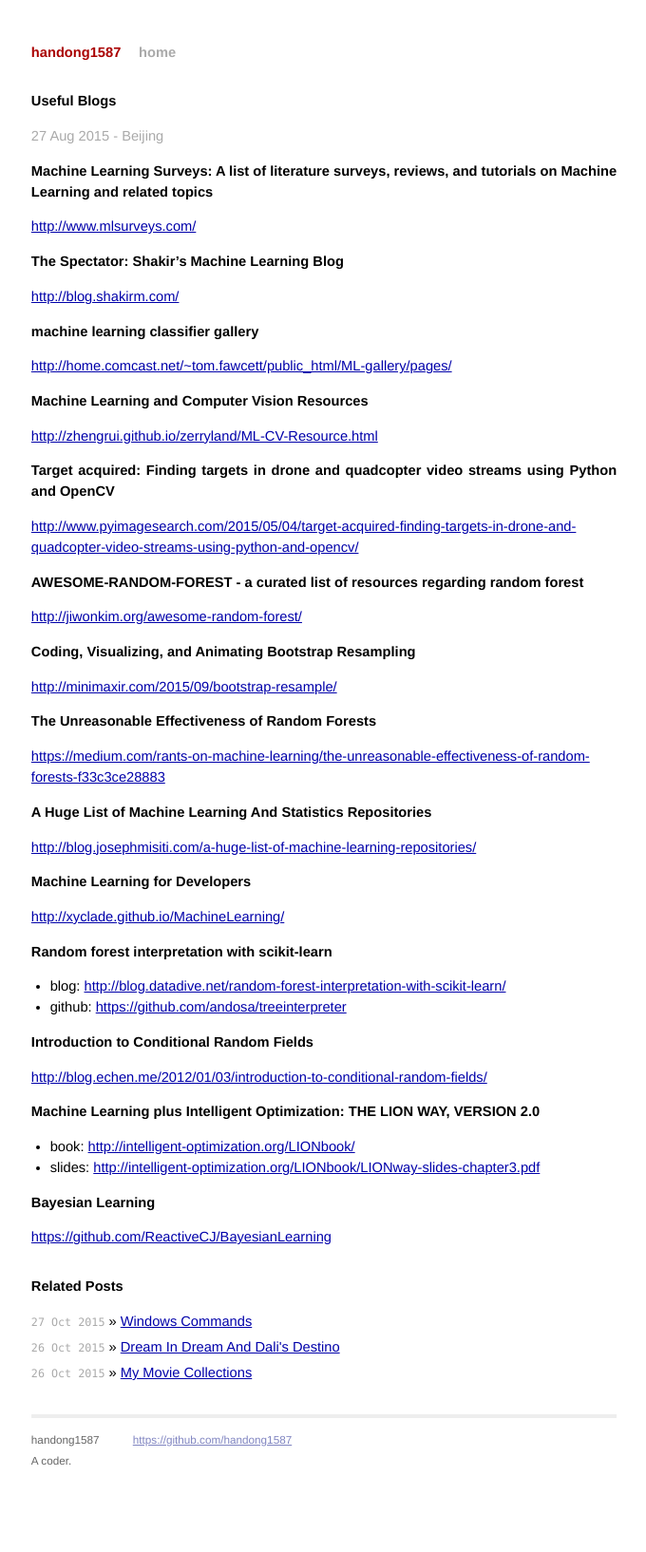
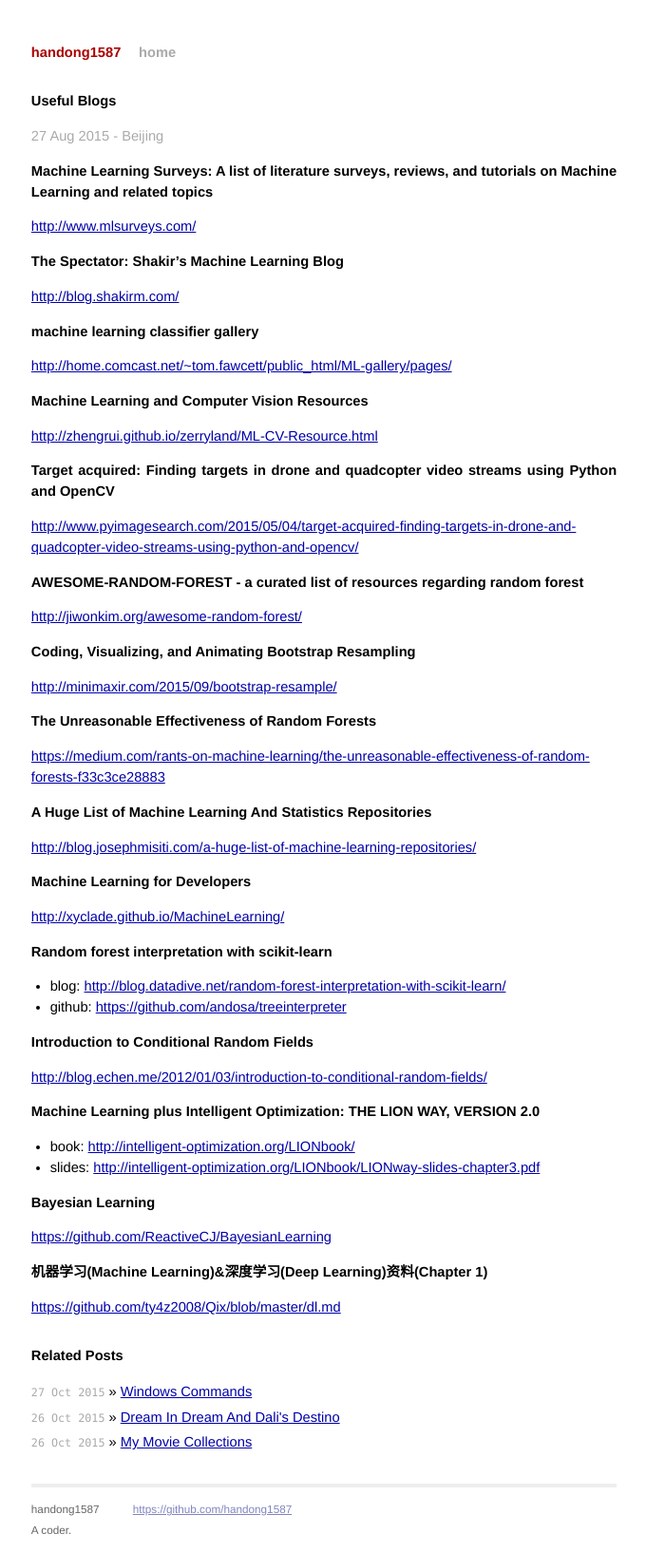
Before and after one commit to handong1587/handong1587.github.io, a Jekyll site: the page built from _posts/machine_learning/2015-08-27-useful-blogs.md, in a window 1280 px wide. Shown: the whole page at 95% size, without its empty margins (299-979 px from the left). Built offline with Jekyll 4.4.1, drawn with Linux system fonts in a browser that asks for light colours; Markdown is read by kramdown in place of the engine named in the settings; comment, search, counter and statistics services are not loaded; before the commit the page ends 1560 px from its top, so only the background shows below that.

```diff
--- a/_posts/machine_learning/2015-08-27-useful-blogs.md
+++ b/_posts/machine_learning/2015-08-27-useful-blogs.md
@@ -66,3 +66,7 @@
 **Bayesian Learning**
 
 [https://github.com/ReactiveCJ/BayesianLearning](https://github.com/ReactiveCJ/BayesianLearning)
+
+**机器学习(Machine Learning)&深度学习(Deep Learning)资料(Chapter 1)**
+
+[https://github.com/ty4z2008/Qix/blob/master/dl.md](https://github.com/ty4z2008/Qix/blob/master/dl.md)
```
